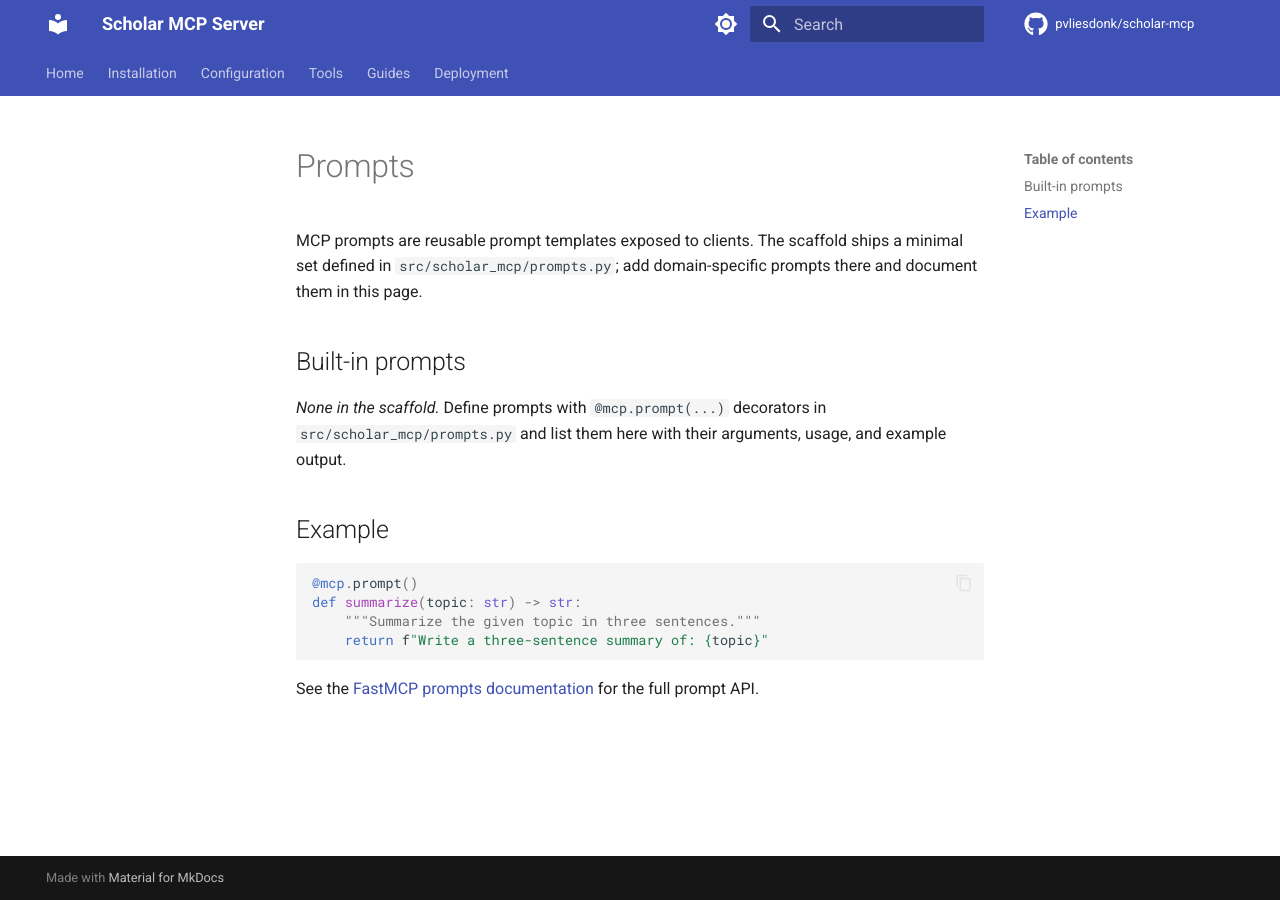
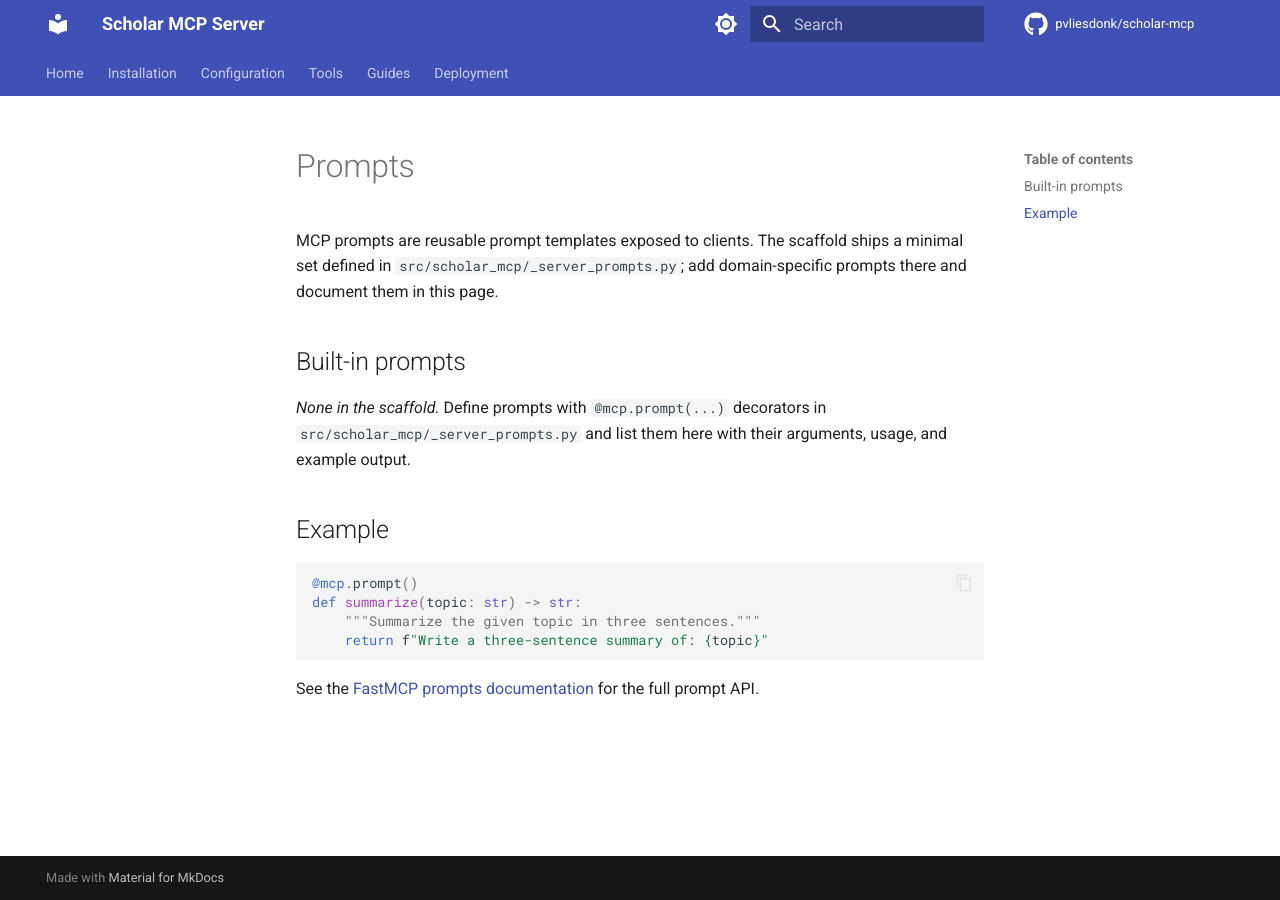
Before and after one commit to pvliesdonk/scholar-mcp, an MkDocs documentation site: the page built from docs/prompts.md, in a window 1280 px wide. Built offline with MkDocs 1.6.1 and Material for MkDocs 9.7.7, drawn with Linux system fonts in a browser that asks for light colours; comment, search, counter and statistics services are not loaded.

Commit message:
docs: fix stale scaffold references in README and prompts page
- docs/prompts.md: prompts.py -> _server_prompts.py (actual module name)
- README.md: domain.py entry-point scaffold reference replaced with the
  backend client modules that scholar-mcp actually ships.

The README change is inside the template-owned section and will re-conflict
on the next copier update; upstream fix tracked in
pvliesdonk/fastmcp-server-template#67.

Addresses claude-code-review feedback on #166.

```diff
--- a/docs/prompts.md
+++ b/docs/prompts.md
@@ -1,13 +1,13 @@
 # Prompts
 
 MCP prompts are reusable prompt templates exposed to clients. The scaffold
-ships a minimal set defined in `src/scholar_mcp/prompts.py`; add
+ships a minimal set defined in `src/scholar_mcp/_server_prompts.py`; add
 domain-specific prompts there and document them in this page.
 
 ## Built-in prompts
 
 _None in the scaffold._ Define prompts with `@mcp.prompt(...)` decorators in
-`src/scholar_mcp/prompts.py` and list them here with their arguments,
+`src/scholar_mcp/_server_prompts.py` and list them here with their arguments,
 usage, and example output.
 
 ## Example
```
Also changed, not shown: README.md (+1 -1 lines).
